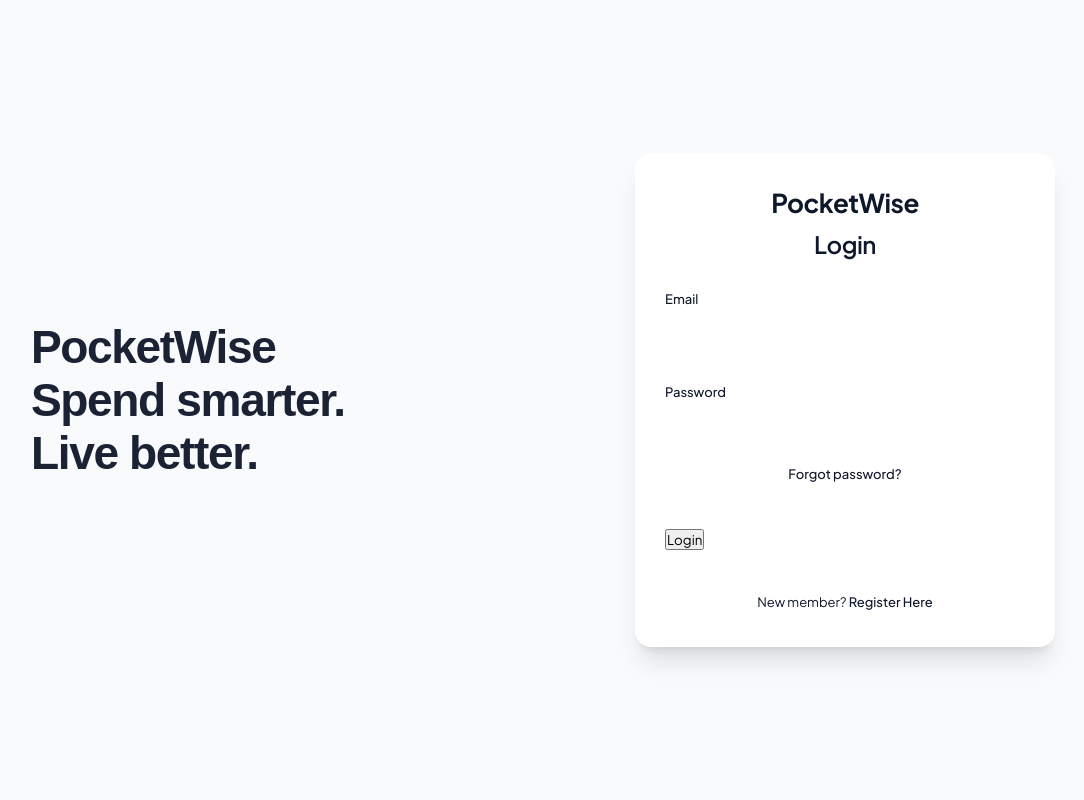
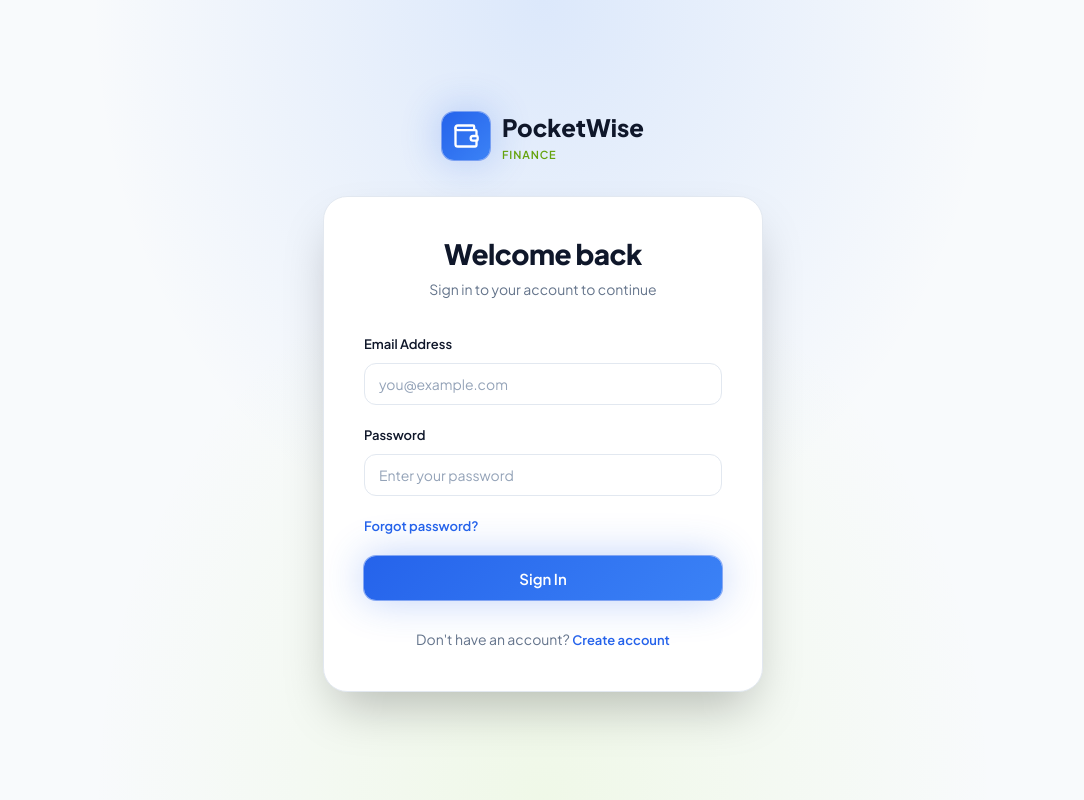
Before and after one commit to kashishrastogii-hub/Fullstack-Expense-Tracker, a React (Create React App) app in the folder frontend/: page /auth/login in a window 1280 px wide. Shown: the whole page, without its empty margins (97-1181 px from the left). Built offline with nearby package versions, Linux system fonts and the light colour scheme; no server answers.

Commit message:
Fix auth pages layout and redesign with premium theme

```diff
--- /dev/null
+++ b/frontend/src/pages/auth/login/login-new.css
@@ -0,0 +1,168 @@
+.auth-page {
+  min-height: 100vh;
+  display: flex;
+  align-items: center;
+  justify-content: center;
+  padding: 20px;
+  background: radial-gradient(ellipse at top, rgba(59, 130, 246, 0.15) 0%, transparent 50%),
+              radial-gradient(ellipse at bottom, rgba(163, 230, 53, 0.1) 0%, transparent 50%),
+              var(--bg-primary);
+  position: relative;
+  overflow: hidden;
+}
+
+.auth-page__container {
+  width: 100%;
+  max-width: 440px;
+  position: relative;
+  z-index: 1;
+}
+
+.auth-page__logo {
+  display: flex;
+  align-items: center;
+  justify-content: center;
+  gap: 12px;
+  margin-bottom: 32px;
+}
+
+.auth-page__logo-icon {
+  width: 48px;
+  height: 48px;
+  border-radius: var(--radius);
+  background: linear-gradient(135deg, var(--accent-primary) 0%, var(--accent-secondary) 100%);
+  display: flex;
+  align-items: center;
+  justify-content: center;
+  color: white;
+  box-shadow: var(--shadow-glow-blue);
+}
+
+.auth-page__logo-text {
+  display: flex;
+  flex-direction: column;
+}
+
+.auth-page__logo-title {
+  font-size: 24px;
+  font-weight: 800;
+  color: var(--text-primary);
+}
+
+.auth-page__logo-subtitle {
+  font-size: 11px;
+  color: var(--accent-lime);
+  font-weight: 600;
+  text-transform: uppercase;
+  letter-spacing: 0.08em;
+}
+
+.auth-card {
+  background: var(--surface);
+  border: 1px solid var(--border);
+  border-radius: var(--radius-xl);
+  padding: 40px;
+  box-shadow: var(--shadow-xl);
+  backdrop-filter: blur(10px);
+}
+
+.auth-card__header {
+  text-align: center;
+  margin-bottom: 32px;
+}
+
+.auth-card__title {
+  font-size: 28px;
+  font-weight: 800;
+  margin-bottom: 8px;
+}
+
+.auth-card__subtitle {
+  color: var(--text-tertiary);
+  font-size: 14px;
+}
+
+.auth-form-new {
+  display: flex;
+  flex-direction: column;
+  gap: 20px;
+}
+
+.auth-form__error {
+  padding: 12px 16px;
+  background: var(--danger-bg);
+  border: 1px solid var(--danger-border);
+  border-radius: var(--radius);
+  color: var(--danger);
+  font-size: 13px;
+  text-align: center;
+}
+
+.auth-form__group {
+  display: flex;
+  flex-direction: column;
+  gap: 8px;
+}
+
+.auth-form__label {
+  font-size: 13px;
+  font-weight: 600;
+  color: var(--text-primary);
+}
+
+.auth-form__input {
+  padding: 11px 14px;
+  background: var(--input-bg);
+  border: 1px solid var(--input-border);
+  border-radius: var(--radius);
+  color: var(--text-primary);
+  font-size: 14px;
+  transition: var(--transition);
+}
+
+.auth-form__input:focus {
+  border-color: var(--input-border-focus);
+  box-shadow: 0 0 0 3px rgba(59, 130, 246, 0.1);
+}
+
+.auth-form__input::placeholder {
+  color: var(--text-quaternary);
+}
+
+.auth-form__error-text {
+  font-size: 12px;
+  color: var(--danger);
+}
+
+.auth-form__row {
+  display: flex;
+  align-items: center;
+  justify-content: space-between;
+}
+
+.auth-form__link {
+  color: var(--accent-primary);
+  font-size: 13px;
+  font-weight: 600;
+  transition: var(--transition);
+}
+
+.auth-form__link:hover {
+  color: var(--accent-primary-hover);
+}
+
+.auth-form__footer {
+  text-align: center;
+  color: var(--text-tertiary);
+  font-size: 14px;
+  padding-top: 8px;
+}
+
+@media (max-width: 640px) {
+  .auth-card {
+    padding: 28px 24px;
+  }
+  .auth-card__title {
+    font-size: 24px;
+  }
+}
--- a/frontend/src/pages/auth/login/login.js
+++ b/frontend/src/pages/auth/login/login.js
@@ -1,25 +1,23 @@
-import {useEffect, useState} from 'react';
-import '../../../assets/styles/register.css';
-import {useForm} from 'react-hook-form';
-import { Link, useNavigate} from 'react-router-dom';
+import { useEffect, useState } from 'react';
+import './login-new.css';
+import { useForm } from 'react-hook-form';
+import { Link, useNavigate } from 'react-router-dom';
 import AuthService from '../../../services/auth.service';
-import Logo from '../../../components/utils/Logo';
+import { Wallet } from 'lucide-react';
+import Button from '../../../components/ui/Button';
 
 function Login() {
-
     const navigate = useNavigate();
 
     useEffect(() => {
         if (AuthService.getCurrentUser() && AuthService.getCurrentUser().roles.includes("ROLE_USER")) {
             navigate("/user/dashboard");
-        }else if (AuthService.getCurrentUser() && AuthService.getCurrentUser().roles.includes("ROLE_ADMIN")) {
+        } else if (AuthService.getCurrentUser() && AuthService.getCurrentUser().roles.includes("ROLE_ADMIN")) {
             navigate("/admin/transactions");
         }
     }, [])
 
-
-    const {register, handleSubmit,formState} = useForm();
-
+    const { register, handleSubmit, formState } = useForm();
     const [response_error, setResponseError] = useState("");
     const [isLoading, setIsLoading] = useState(false);
 
@@ -28,10 +26,8 @@ function Login() {
         try {
             await AuthService.login_req(data.email, data.password);
             setResponseError("");
-
             const currentUser = AuthService.getCurrentUser();
             localStorage.setItem("message", JSON.stringify({ status: "SUCCESS", text: "Login successful!" }));
-
             if (currentUser && currentUser.roles.includes("ROLE_USER")) {
                 navigate("/user/dashboard");
             } else if (currentUser && currentUser.roles.includes("ROLE_ADMIN")) {
@@ -49,48 +45,69 @@ function Login() {
         }
     }
 
-    return(
-        <div className='container'>
-            <form className="auth-form"  onSubmit={handleSubmit(onSubmit)}>
-            <Logo/>
-                <h2>Login</h2>
-                {
-                    (response_error!=="") && <p>{response_error}</p>
-                }
+    return (
+        <div className='auth-page'>
+            <div className='auth-page__container'>
+                <div className='auth-page__logo'>
+                    <div className='auth-page__logo-icon'>
+                        <Wallet size={28} />
+                    </div>
+                    <div className='auth-page__logo-text'>
+                        <span className='auth-page__logo-title'>PocketWise</span>
+                        <span className='auth-page__logo-subtitle'>Finance</span>
+                    </div>
+                </div>
 
-                <div className='input-box'>
-                    <label>Email</label><br/>
+                <div className='auth-card'>
+                    <div className='auth-card__header'>
+                        <h1 className='auth-card__title'>Welcome back</h1>
+                        <p className='auth-card__subtitle'>Sign in to your account to continue</p>
+                    </div>
+
+                    <form className="auth-form-new" onSubmit={handleSubmit(onSubmit)}>
+                        {response_error !== "" && <div className='auth-form__error'>{response_error}</div>}
+
+                        <div className='auth-form__group'>
+                            <label className='auth-form__label'>Email Address</label>
                             <input
-                        type='text'
+                                type='email'
+                                className='auth-form__input'
+                                placeholder='you@example.com'
                                 {...register('email', {
                                     required: "Email is required!",
-                            pattern: {value:/^[\w-.]+@([\w-]+\.)+[\w-]{2,4}$/g, message:"Invalid email address!"}
+                                    pattern: { value: /^[\w-.]+@([\w-]+\.)+[\w-]{2,4}$/g, message: "Invalid email address!" }
                                 })}
                             />
-                    {formState.errors.email && <small>{formState.errors.email.message}</small>}
+                            {formState.errors.email && <span className='auth-form__error-text'>{formState.errors.email.message}</span>}
                         </div>
 
-                <div className='input-box'>
-                    <label>Password</label><br/>
+                        <div className='auth-form__group'>
+                            <label className='auth-form__label'>Password</label>
                             <input
                                 type='password'
-                        {
-                            ...register('password', {
+                                className='auth-form__input'
+                                placeholder='Enter your password'
+                                {...register('password', {
                                     required: 'Password is required!'
-                            })
-                        }
+                                })}
                             />
-                    {formState.errors.password && <small>{formState.errors.password.message}</small>}
+                            {formState.errors.password && <span className='auth-form__error-text'>{formState.errors.password.message}</span>}
                         </div>
-                <div className='msg'> <Link to={'/auth/forgetpassword/verifyEmail'} className='inline-link'>Forgot password?</Link></div><br/>
 
-                <div className='input-box'>
-                    <input type='submit' value={isLoading ? "Logging in..." : 'Login'}
-                        className={isLoading ? "button button-fill loading" : "button button-fill"}
-                    />
+                        <div className='auth-form__row'>
+                            <Link to={'/auth/forgetpassword/verifyEmail'} className='auth-form__link'>Forgot password?</Link>
                         </div>
-                <br/><div className='msg'>New member? <Link to='/auth/register' className='inline-link'>Register Here</Link></div>
+
+                        <Button type='submit' variant='primary' size='lg' style={{ width: '100%' }} disabled={isLoading}>
+                            {isLoading ? "Signing in..." : 'Sign In'}
+                        </Button>
+
+                        <div className='auth-form__footer'>
+                            Don't have an account? <Link to='/auth/register' className='auth-form__link'>Create account</Link>
+                        </div>
                     </form>
+                </div>
+            </div>
         </div>
     )
 }
--- a/frontend/src/pages/auth/register/register.js
+++ b/frontend/src/pages/auth/register/register.js
@@ -1,32 +1,27 @@
-import {useRef, useState } from 'react';
-import '../../../assets/styles/register.css';
-import { Link, useNavigate} from 'react-router-dom';
-import {useForm} from 'react-hook-form';
+import { useRef, useState } from 'react';
+import '../login/login-new.css';
+import { Link, useNavigate } from 'react-router-dom';
+import { useForm } from 'react-hook-form';
 import AuthService from '../../../services/auth.service';
-import Logo from '../../../components/utils/Logo';
+import { Wallet } from 'lucide-react';
+import Button from '../../../components/ui/Button';
 
 function Register() {
-
     const navigate = useNavigate();
-
-    const {register, handleSubmit, watch, formState} = useForm();
+    const { register, handleSubmit, watch, formState } = useForm();
     const password = useRef({});
     password.current = watch('password', "");
-
     const [response_error, setResponseError] = useState("");
     const [isLoading, setIsLoading] = useState(false);
-
 
     const onSubmit = async (data) => {
         setIsLoading(true)
         await AuthService.register_req(data.username, data.email, data.password).then(
             (response) => {
-                console.log(response);
-                if (response.data.status === "SUCCESS"){
+                if (response.data.status === "SUCCESS") {
                     setResponseError("");
                     navigate(`/auth/userRegistrationVerfication/${data.email}`);
-                }
-                else {
+                } else {
                     setResponseError("Registration failed: Something went wrong!")
                 }
             },
@@ -36,89 +31,99 @@ function Register() {
                         error.response.data.response ||
                         "Registration failed: please review your details and try again."
                     );
-                }else {
+                } else {
                     setResponseError("Registration failed: unable to reach the server.")
                 }
-
             }
         );
         setIsLoading(false);
     }
 
-    return(
-        <div className='container'>
-            <form className="auth-form"  onSubmit={handleSubmit(onSubmit)}>
-                <Logo/>
-                <h2>Register</h2>
-                {
-                    (response_error!=="") && <p>{response_error}</p>
-                }
-                <div className='input-box'>
-                    <label>Username</label><br/>
+    return (
+        <div className='auth-page'>
+            <div className='auth-page__container' style={{ maxWidth: '460px' }}>
+                <div className='auth-page__logo'>
+                    <div className='auth-page__logo-icon'>
+                        <Wallet size={28} />
+                    </div>
+                    <div className='auth-page__logo-text'>
+                        <span className='auth-page__logo-title'>PocketWise</span>
+                        <span className='auth-page__logo-subtitle'>Finance</span>
+                    </div>
+                </div>
+
+                <div className='auth-card'>
+                    <div className='auth-card__header'>
+                        <h1 className='auth-card__title'>Create account</h1>
+                        <p className='auth-card__subtitle'>Start managing your finances smarter</p>
+                    </div>
+
+                    <form className="auth-form-new" onSubmit={handleSubmit(onSubmit)}>
+                        {response_error !== "" && <div className='auth-form__error'>{response_error}</div>}
+
+                        <div className='auth-form__group'>
+                            <label className='auth-form__label'>Username</label>
                             <input
                                 type='text'
-                        {...register('username', {
-                            required: "Username is required!"
+                                className='auth-form__input'
+                                placeholder='Enter username'
+                                {...register('username', { required: "Username is required!" })}
+                            />
+                            {formState.errors.username && <span className='auth-form__error-text'>{formState.errors.username.message}</span>}
+                        </div>
+
+                        <div className='auth-form__group'>
+                            <label className='auth-form__label'>Email Address</label>
+                            <input
+                                type='email'
+                                className='auth-form__input'
+                                placeholder='you@example.com'
+                                {...register('email', {
+                                    required: "Email is required!",
+                                    pattern: { value: /^[\w-.]+@([\w-]+\.)+[\w-]{2,4}$/g, message: "Invalid email address!" }
                                 })}
                             />
-                    {formState.errors.username && <small>{formState.errors.username.message}</small>}
+                            {formState.errors.email && <span className='auth-form__error-text'>{formState.errors.email.message}</span>}
                         </div>
 
-                <div className='input-box'>
-                    <label>Email</label><br/>
+                        <div className='auth-form__group'>
+                            <label className='auth-form__label'>Password</label>
                             <input
-                        type='text'
-                        {...register('email', {
-                            required: "Email is required!",
-                            pattern: {value:/^[\w-.]+@([\w-]+\.)+[\w-]{2,4}$/g, message:"Invalid email address!"}
+                                type='password'
+                                className='auth-form__input'
+                                placeholder='Minimum 8 characters'
+                                {...register('password', {
+                                    required: 'Password is required!',
+                                    minLength: { value: 8, message: "Password must have at least 8 characters" }
                                 })}
                             />
-                    {formState.errors.email && <small>{formState.errors.email.message}</small>}
+                            {formState.errors.password && <span className='auth-form__error-text'>{formState.errors.password.message}</span>}
                         </div>
 
-                <div className='input-box'>
-                    <label>Password</label><br/>
+                        <div className='auth-form__group'>
+                            <label className='auth-form__label'>Confirm Password</label>
                             <input
                                 type='password'
-                        {
-                            ...register('password', {
-                                required: 'Password is required!',
-                                minLength: {
-                                    value:8,
-                                    message: "Password must have atleast 8 characters"
-                                }
-                            })
-                        }
+                                className='auth-form__input'
+                                placeholder='Re-enter password'
+                                {...register('cpassword', {
+                                    required: 'Confirm password is required!',
+                                    validate: cpass => cpass === password.current || "Passwords do not match!"
+                                })}
                             />
-                    {formState.errors.password && <small>{formState.errors.password.message}</small>}
+                            {formState.errors.cpassword && <span className='auth-form__error-text'>{formState.errors.cpassword.message}</span>}
                         </div>
 
-                <div className='input-box'>
-                    <label>Confirm Password</label><br/>
-                    <input
-                        type='password'
-                        {
-                            ...register('cpassword', {
-                                required: 'Confirm password is required!',
-                                minLength: {
-                                    value:8,
-                                    message: "Password must have atleast 8 characters"
-                                },
-                                validate: cpass => cpass === password.current || "Passwords do not match!"
-                            })
-                        }
-                    />
-                    {formState.errors.cpassword && <small>{formState.errors.cpassword.message}</small>}
+                        <Button type='submit' variant='primary' size='lg' style={{ width: '100%' }} disabled={isLoading}>
+                            {isLoading ? "Creating account..." : 'Create Account'}
+                        </Button>
+
+                        <div className='auth-form__footer'>
+                            Already have an account? <Link to='/auth/login' className='auth-form__link'>Sign in</Link>
                         </div>
-
-                <div className='input-box'>
-                    <input type='submit' value={isLoading ? "Please wait" : 'Register'}
-                     className={isLoading ? "button button-fill loading" : "button button-fill"}
-                    />
+                    </form>
                 </div>
-                <br/><div className='msg'>By clicking Register, you are agree to our user agreement, privacy policy, and cookie policy.</div>
-                <br/><div className='msg'>Already a member? <Link to='/auth/login'  className='inline-link'>Login Here</Link></div>
-            </form>
+            </div>
         </div>
     )
 }
```
Lines whose indentation alone changed are shown as unchanged.
